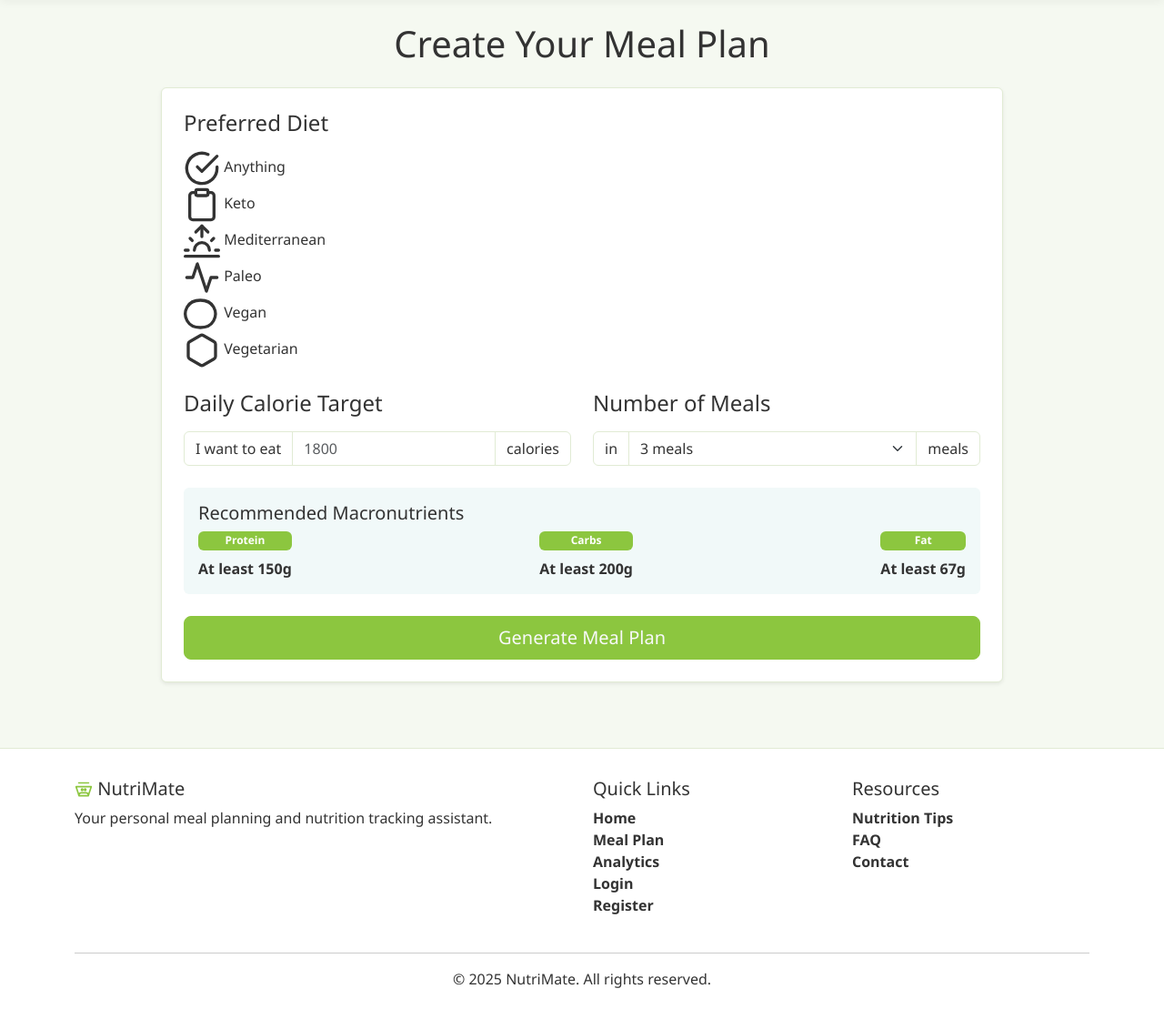
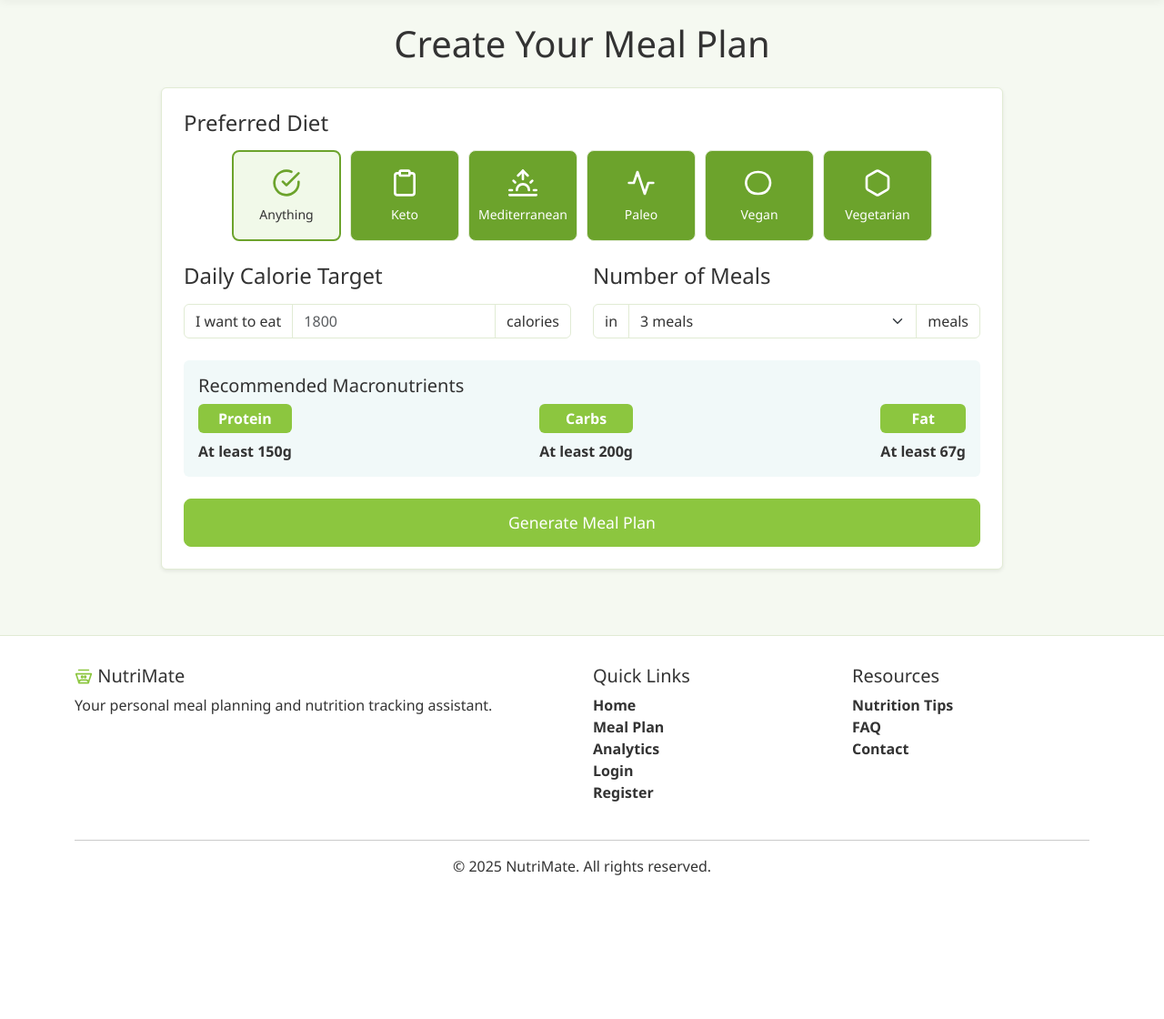
Before and after one commit to Joycehaoyuan/Group47-CITS5505, a Flask app: page /meal-plan in a window 1280 px wide. Shown: the part 58-1178 px from the top of the page at 91% size. After the commit the page ends 1020 px from the top, so only its background shows below. Run offline with Flask 3, Linux system fonts and the light colour scheme; parts of the project's set-up code (start-up, migrations or seed data) failed here and were passed over; some libraries are stand-ins or nearby versions.

Commit message:
Refactor CSS: standardize styles and fix conflicts between global and meal-plan stylesheet

```diff
--- a/app/static/css/meal_plan.css
+++ b/app/static/css/meal_plan.css
@@ -1,127 +1,162 @@
 /* CSS for Meal Plan page */
 
-/* Form styling */
-.meal-plan-form {
-  background-color: #f8f9fa;
-  padding: 1.5rem;
-  border-radius: 0.5rem;
-  margin-bottom: 2rem;
+/* Diet Type Selection */
+.diet-type-options {
+  display: flex;
+  flex-wrap: wrap;
+  justify-content: center;
+  gap: 10px;
+  margin-bottom: 1.5rem;
 }
 
-/* Card styling */
-.meal-card {
-  margin-bottom: 1.5rem;
-  border: none;
-  box-shadow: 0 0.125rem 0.25rem rgba(0, 0, 0, 0.075);
-  transition: transform 0.2s;
+.diet-type-btn {
+  display: flex;
+  flex-direction: column;
+  align-items: center;
+  justify-content: center;
+  width: 120px;
+  height: 100px;
+  border: 1px solid var(--border-color);
+  border-radius: 8px;
+  cursor: pointer;
+  transition: all 0.2s;
+  position: relative;
+  overflow: hidden;
+  background-color: var(--primary-dark);
+  color: var(--text-light);
+  font-weight: bold;
 }
 
-.meal-card:hover {
-  transform: translateY(-5px);
+.diet-type-btn:hover {
+  background-color: var(--primary-color);
 }
 
-.meal-card .card-header {
-  background-color: #6ca32c;
-  color: white;
-  padding: 0.75rem 1.25rem;
+.diet-type-btn.active {
+  background-color: #f1f9e9;
+  color: var(--text-dark);
+  border: 2px solid var(--primary-dark);
+  font-weight: bold;
 }
 
-.meal-card .card-title {
-  margin-bottom: 0;
-  font-weight: 600;
+.diet-type-btn svg {
+  width: 32px;
+  height: 32px;
+  margin-bottom: 8px;
+  color: var(--text-light);
 }
 
-.meal-card .card-body {
-  padding: 1.25rem;
+.diet-type-btn.active svg {
+  color: var(--primary-dark);
 }
 
-/* Food item styling */
+.diet-type-btn span {
+  font-size: 0.875rem;
+  font-weight: 500;
+}
+
+/* Meal Container Styling */
+.meal-container {
+  margin-bottom: 2rem;
+  border: 1px solid var(--border-color);
+  border-radius: 8px;
+  overflow: hidden;
+  background-color: var(--bg-card);
+}
+
+.meal-header {
+  background-color: var(--primary-dark);
+  padding: 1rem;
+  display: flex;
+  justify-content: space-between;
+  align-items: center;
+  flex-wrap: wrap;
+  color: var(--text-light);
+  margin-bottom: 0;
+}
+
+.meal-header h4 {
+  margin-bottom: 0;
+  color: var(--text-light) !important;
+  font-weight: bold;
+}
+
+.meal-header small,
+.meal-header .text-muted {
+  color: var(--text-light) !important;
+  font-weight: bold;
+}
+
+.nutrient-pills {
+  display: flex;
+  gap: 5px;
+  flex-wrap: wrap;
+}
+
+.nutrient-pills .badge {
+  padding: 0.5rem 0.75rem;
+  border-radius: 4px;
+  font-weight: normal;
+}
+
+/* Food item styles */
 .food-item {
-  border-bottom: 1px solid rgba(0, 0, 0, 0.125);
-  padding: 0.75rem 0;
+  display: flex;
+  justify-content: space-between;
+  align-items: center;
+  padding: 0.5rem 1rem;
+  border-bottom: 1px solid var(--border-color);
 }
 
 .food-item:last-child {
   border-bottom: none;
 }
 
-.food-item-header {
-  display: flex;
-  justify-content: space-between;
-  align-items: center;
-  margin-bottom: 0.5rem;
+.food-item-info {
+  flex: 1;
 }
 
-.food-name {
+.food-item-calories {
   font-weight: 500;
 }
 
-.food-calories {
-  font-weight: 500;
-  color: #6c757d;
+/* Macro recommendations */
+#macro-recommendations .badge {
+  width: 100%;
+  padding: 0.5rem;
+  font-size: 1rem;
+  background-color: var(--primary-color) !important;
 }
 
-.food-macros {
+/* Refresh button styling */
+.refresh-meal-btn {
+  width: 32px;
+  height: 32px;
+  padding: 0;
   display: flex;
-  gap: 1rem;
-  font-size: 0.875rem;
-  color: #6c757d;
+  align-items: center;
+  justify-content: center;
+  border-radius: 50%;
 }
 
-/* Macro summary styling */
-.macro-summary {
-  background-color: #f8f9fa;
-  padding: 1rem;
-  border-radius: 0.25rem;
-  margin-top: 1rem;
+/* Generate button styling */
+.btn-primary.btn-lg {
+  padding: 0.75rem 2rem;
+  font-size: 1.1rem;
 }
 
-.macro-progress {
-  height: 0.5rem;
-  margin-bottom: 0.5rem;
-}
-
-/* Action buttons */
-.action-buttons {
-  display: flex;
-  gap: 0.5rem;
-}
-
-.btn-refresh {
-  background-color: #8cc63f;
-  border-color: #8cc63f;
-  color: white;
-}
-
-.btn-refresh:hover {
-  background-color: #6ca32c;
-  border-color: #6ca32c;
-}
-
-/* Calorie display styling */
-.badge.bg-light.text-dark {
-    background-color: #8fd085 !important;
-    color: #ffffff !important;
-}
-
-.text-muted {
-    color: #333333 !important;
-}
-
-
 /* Responsive adjustments */
-@media (max-width: 767.98px) {
-  .meal-plan-form {
-    padding: 1rem;
+@media (max-width: 768px) {
+  .diet-type-btn {
+    width: 100px;
+    height: 90px;
   }
 
-  .action-buttons {
+  .meal-header {
     flex-direction: column;
+    align-items: flex-start;
+  }
+
+  .nutrient-pills {
+    margin-top: 0.5rem;
   }
 }
-/* Diet type icon styling */
-.diet-type-icon {
-  width: 40px;
-  height: 40px;
-  margin-bottom: 8px;
-}
--- a/app/static/css/styles.css
+++ b/app/static/css/styles.css
@@ -2,23 +2,23 @@
 
 /* Theme Variables */
 :root {
-    /* Main colors - light green theme */
-    --primary-color: #8cc63f;
-    --primary-light: #a5d66b;
-    --primary-dark: #6ca32c;
+    /* Main colors */
+    --primary-color: #8cc63f;       /* Main green */
+    --primary-light: #a5d66b;       /* Light green */
+    --primary-dark: #6ca32c;        /* Dark green */
 
     /* Background colors */
-    --bg-light: #f5f9f1;
-    --bg-white: #ffffff;
-    --bg-card: #ffffff;
+    --bg-light: #f5f9f1;            /* Very light green background */
+    --bg-white: #ffffff;            /* White background */
+    --bg-card: #ffffff;            /* Card background */
 
     /* Text colors */
-    --text-dark: #333333;
-    --text-muted: #6c757d;
-    --text-light: #f8f9fa;
+    --text-dark: #333333;           /* Main text color */
+    --text-muted: #6c757d;          /* Secondary text color */
+    --text-light: #ffffff;          /* Light text color */
 
     /* Border colors */
-    --border-color: #e1ebd4;
+    --border-color: #e1ebd4;        /* Light green border */
   }
 
   /* General styles */
@@ -154,7 +154,7 @@
   }
 
   .badge {
-      color: white !important;
+    color: var(--text-light) !important;
   }
 
   /* Progress bar */
@@ -223,7 +223,7 @@
   }
 
   .text-white {
-      color: var(--text-dark) !important;
+    color: var(--text-light) !important;
   }
 
   /* Dropdown menu */
@@ -293,15 +293,3 @@
     color: var(--primary-color) !important;
     text-decoration: underline;
   }
-
-  /* Responsive adjustments */
-  @media (max-width: 768px) {
-      .meal-header {
-          flex-direction: column;
-          align-items: flex-start;
-      }
-
-      .nutrient-pills {
-          margin-top: 0.5rem;
-      }
-  }
```
Lines whose indentation alone changed are shown as unchanged.
